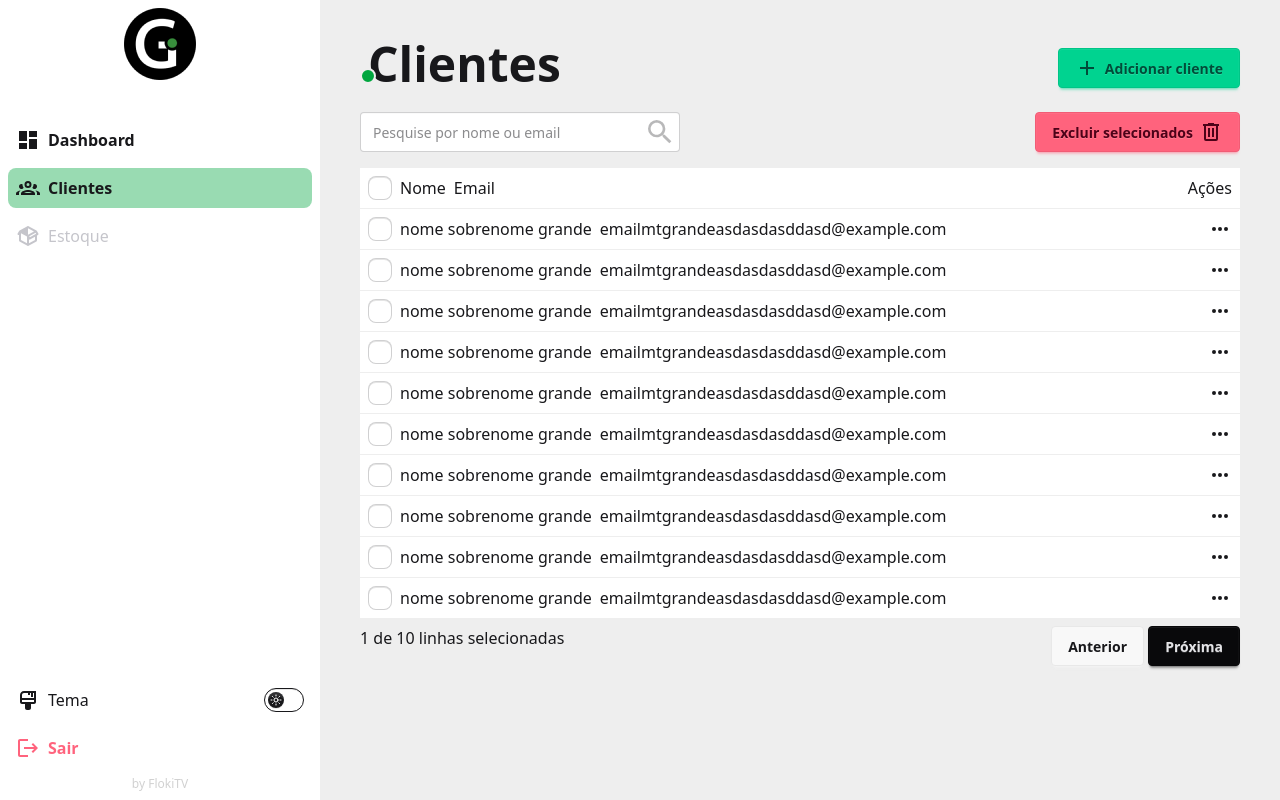
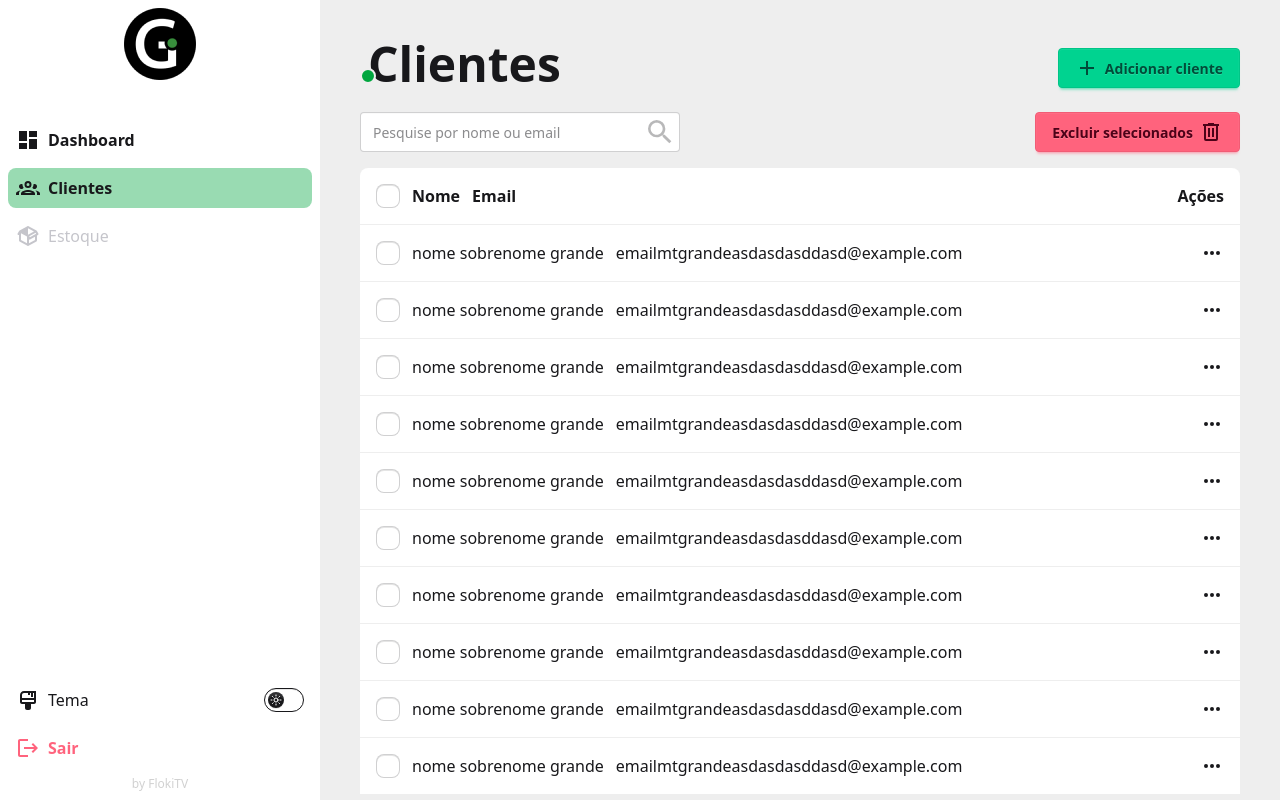
Before and after one commit to FlokiTV/ginte-frontend, a SvelteKit app: page /app/clientes in a window 1280 px wide. Built offline with nearby package versions, Linux system fonts and the light colour scheme.

Commit message:
feat: little fixes

```diff
--- a/src/routes/app/+layout.svelte
+++ b/src/routes/app/+layout.svelte
@@ -112,7 +112,7 @@
 		</div>
 	</div>
 	<!-- main content -->
-	<div class="bg-base-300 grow">
+	<div class="bg-base-300 grow overflow-auto">
 		{@render children()}
 	</div>
 </div>
--- a/src/routes/app/clientes/+page.svelte
+++ b/src/routes/app/clientes/+page.svelte
@@ -51,14 +51,14 @@
 		>
 			<IconCheckAll />
 		</button>
-		<div class="bg-base-100 flex items-center gap-2 p-4 md:p-2">
+		<div class="bg-base-100 flex items-center gap-3 p-4 rounded-t-lg font-semibold">
 			<input class="checkbox" type="checkbox" />
 			<div class="hidden md:block">Nome</div>
 			<div class="grow">Email</div>
 			<div>Ações</div>
 		</div>
 		{#each Array.from({ length: 10 }) as o}
-			<div class="bg-base-100 border-base-300 border-t p-4 md:p-2 flex gap-2">
+			<div class="bg-base-100 border-base-300 border-t p-4 flex gap-3">
 				<input class="checkbox" type="checkbox" />
 				<div class="whitespace-nowrap hidden md:block">nome sobrenome grande</div>
 				<div class="grow overflow-hidden">
@@ -72,7 +72,7 @@
 			</div>
 		{/each}
 	</div>
-	<div class="flex justify-between pb-20 max-md:flex-col mt-2">
+	<div class="flex justify-between max-md:pb-20 max-md:flex-col mt-2">
 		<div class="text-center">1 de 10 linhas selecionadas</div>
 		<div class="text-center">
 			<button class="btn">Anterior</button>
```
